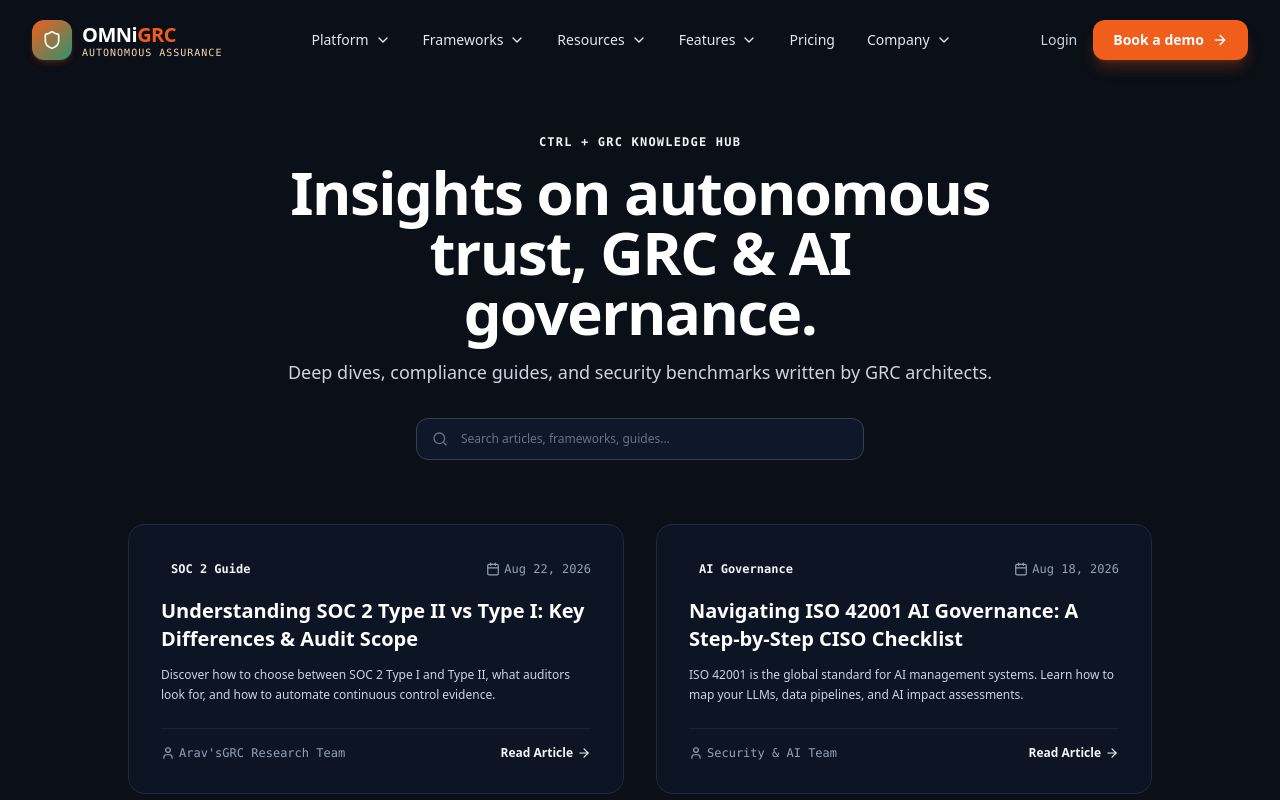
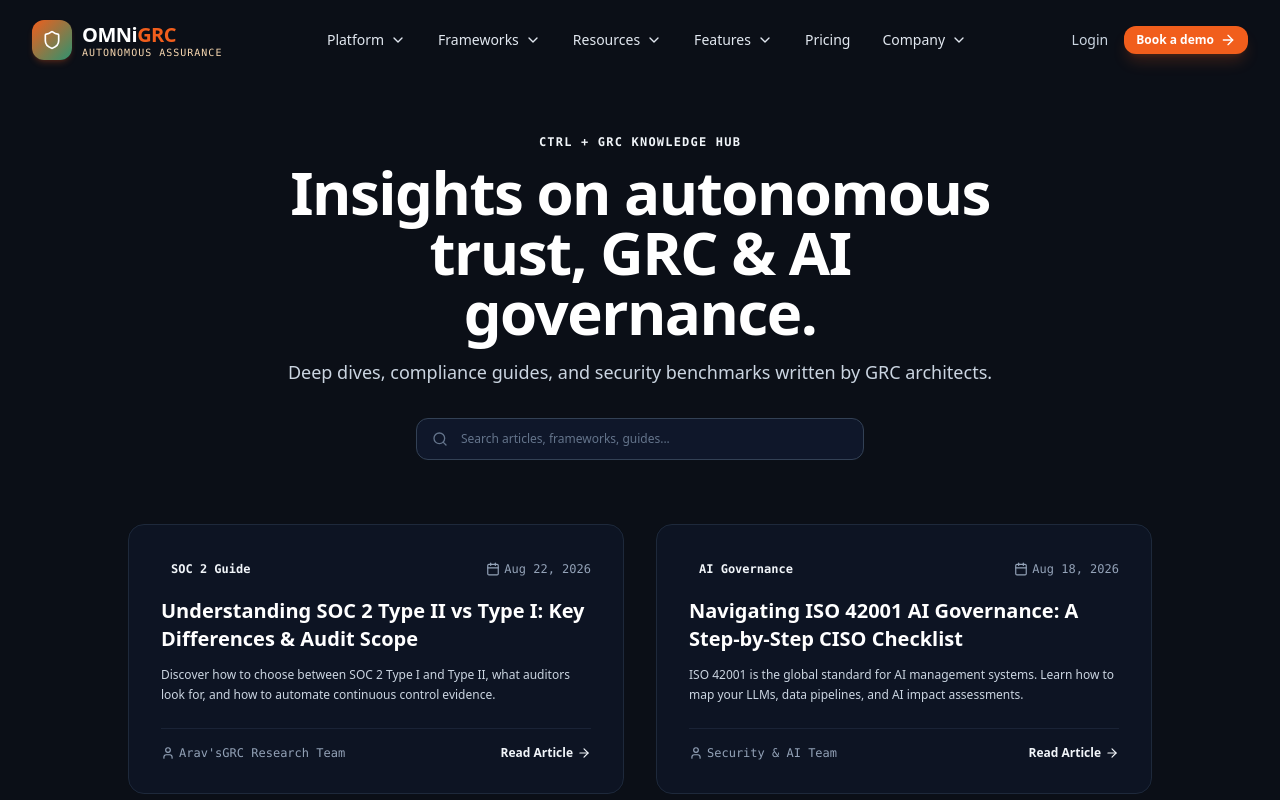
Before and after one commit to aravinnovationsgrc99/OMNiGRC_UI, a Next.js app: page /blog in a window 1280 px wide. Shown: the top 800 px of the page. Built offline with nearby package versions, Linux system fonts and the light colour scheme.

Commit message:
Added enterprise UI primitives system (Button, Badge, Card, Skeleton, EmptyState)

```diff
--- a/src/components/layout/Header.tsx
+++ b/src/components/layout/Header.tsx
@@ -16,6 +16,8 @@ import {
   BookOpen,
   Award,
 } from "lucide-react";
+import { Button } from "@/components/ui/Button";
+import { Badge } from "@/components/ui/Badge";
 
 export const Header: React.FC = () => {
   const [activeMenu, setActiveMenu] = useState<string | null>(null);
@@ -136,19 +138,18 @@ export const Header: React.FC = () => {
                     <div className="md:col-span-4 md:border-l border-slate-800 md:pl-6">
                       <div className="h-full rounded-xl bg-gradient-to-b from-brand-orange/20 to-slate-900/80 p-5 border border-brand-orange/30 flex flex-col justify-between">
                         <div>
-                          <div className="inline-flex items-center gap-1.5 px-2.5 py-1 rounded-full bg-brand-yellow/10 text-brand-yellow text-xs font-semibold mb-3">
-                            <Sparkles className="h-3.5 w-3.5 text-brand-yellow" /> Featured AI
-                          </div>
+                          <Badge variant="ai" icon={<Sparkles className="h-3 w-3" />} className="mb-3">
+                            Featured AI
+                          </Badge>
                           <h4 className="text-base font-bold text-white mb-1">Meet OMNiGRC AI</h4>
                           <p className="text-xs text-slate-300 leading-relaxed mb-4">
                             Autonomous evidence collection, auto-mapped controls, and real-time posture protection.
                           </p>
                         </div>
-                        <Link
-                          href="/get-a-demo"
-                          className="inline-flex items-center justify-center gap-2 text-xs font-semibold text-white bg-brand-orange hover:bg-brand-orange/80 px-4 py-2 rounded-lg transition-colors shadow-md shadow-brand-orange/20"
-                        >
-                          Explore Platform AI <ArrowRight className="h-3.5 w-3.5" />
+                        <Link href="/get-a-demo">
+                          <Button variant="primary" size="sm" className="w-full" rightIcon={<ArrowRight className="h-3.5 w-3.5" />}>
+                            Explore Platform AI
+                          </Button>
                         </Link>
                       </div>
                     </div>
@@ -345,13 +346,10 @@ export const Header: React.FC = () => {
             >
               Login
             </Link>
-            <Link
-              href="/get-a-demo"
-              className="relative group overflow-hidden rounded-xl bg-brand-orange px-4 sm:px-5 py-2.5 text-sm font-semibold text-white shadow-lg shadow-brand-orange/25 transition-all duration-300 hover:bg-brand-orange/90 hover:shadow-brand-orange/40 hover:scale-[1.03]"
-            >
-              <span className="relative z-10 flex items-center gap-2">
-                Book a demo <ArrowRight className="h-4 w-4 group-hover:translate-x-0.5 transition-transform" />
-              </span>
+            <Link href="/get-a-demo">
+              <Button variant="primary" size="sm" rightIcon={<ArrowRight className="h-4 w-4" />}>
+                Book a demo
+              </Button>
             </Link>
           </div>
 
@@ -438,19 +436,11 @@ export const Header: React.FC = () => {
               </Link>
             </div>
             <div className="pt-4 border-t border-slate-800 flex flex-col gap-3">
-              <Link
-                href="/get-a-demo"
-                onClick={() => setMobileMenuOpen(false)}
-                className="w-full text-center py-2.5 rounded-xl border border-slate-700 text-slate-200 font-semibold"
-              >
-                Login
+              <Link href="/get-a-demo" onClick={() => setMobileMenuOpen(false)}>
+                <Button variant="outline" className="w-full">Login</Button>
               </Link>
-              <Link
-                href="/get-a-demo"
-                onClick={() => setMobileMenuOpen(false)}
-                className="w-full text-center py-2.5 rounded-xl bg-brand-orange text-white font-semibold shadow-lg shadow-brand-orange/20"
-              >
-                Book a demo
+              <Link href="/get-a-demo" onClick={() => setMobileMenuOpen(false)}>
+                <Button variant="primary" className="w-full">Book a demo</Button>
               </Link>
             </div>
           </motion.div>
--- /dev/null
+++ b/src/components/ui/Badge.tsx
@@ -0,0 +1,49 @@
+"use client";
+
+import React from "react";
+import { cn } from "@/lib/utils";
+
+export interface BadgeProps extends React.HTMLAttributes<HTMLSpanElement> {
+  variant?: "success" | "warning" | "ai" | "peach" | "orange" | "neutral";
+  size?: "sm" | "md";
+  icon?: React.ReactNode;
+}
+
+export const Badge: React.FC<BadgeProps> = ({
+  children,
+  className,
+  variant = "success",
+  size = "sm",
+  icon,
+  ...props
+}) => {
+  const baseStyles =
+    "inline-flex items-center gap-1.5 font-mono font-semibold rounded-full border tracking-wide uppercase";
+
+  const variants = {
+    success:
+      "bg-brand-green/15 text-brand-green border-brand-green/30",
+    warning:
+      "bg-brand-gold/15 text-brand-gold border-brand-gold/30",
+    ai:
+      "bg-brand-yellow/15 text-brand-yellow border-brand-yellow/30",
+    peach:
+      "bg-brand-peach/15 text-brand-peach border-brand-peach/30",
+    orange:
+      "bg-brand-orange/15 text-brand-orange border-brand-orange/30",
+    neutral:
+      "bg-slate-800 text-slate-300 border-slate-700",
+  };
+
+  const sizes = {
+    sm: "text-[10px] px-2.5 py-0.5",
+    md: "text-xs px-3 py-1",
+  };
+
+  return (
+    <span className={cn(baseStyles, variants[variant], sizes[size], className)} {...props}>
+      {icon && <span className="shrink-0">{icon}</span>}
+      <span>{children}</span>
+    </span>
+  );
+};
--- /dev/null
+++ b/src/components/ui/Button.tsx
@@ -0,0 +1,65 @@
+"use client";
+
+import React from "react";
+import { cn } from "@/lib/utils";
+import { Loader2 } from "lucide-react";
+
+export interface ButtonProps extends React.ButtonHTMLAttributes<HTMLButtonElement> {
+  variant?: "primary" | "secondary" | "tertiary" | "destructive" | "outline";
+  size?: "sm" | "md" | "lg";
+  isLoading?: boolean;
+  leftIcon?: React.ReactNode;
+  rightIcon?: React.ReactNode;
+}
+
+export const Button: React.FC<ButtonProps> = ({
+  children,
+  className,
+  variant = "primary",
+  size = "md",
+  isLoading = false,
+  leftIcon,
+  rightIcon,
+  disabled,
+  ...props
+}) => {
+  const baseStyles =
+    "inline-flex items-center justify-center font-semibold rounded-xl transition-all duration-200 focus:outline-none focus:ring-2 focus:ring-offset-2 focus:ring-offset-[#0B0F17] disabled:opacity-50 disabled:cursor-not-allowed active:scale-[0.98]";
+
+  const variants = {
+    primary:
+      "bg-brand-orange text-white hover:bg-brand-orange/90 shadow-lg shadow-brand-orange/20 focus:ring-brand-orange",
+    secondary:
+      "bg-slate-900 border border-brand-green/40 text-brand-green hover:bg-brand-green/10 hover:border-brand-green focus:ring-brand-green",
+    outline:
+      "bg-slate-900/60 border border-slate-700 text-slate-200 hover:bg-slate-800 hover:border-brand-orange/40 hover:text-white focus:ring-brand-orange",
+    tertiary:
+      "bg-transparent text-slate-300 hover:text-white hover:bg-slate-800/60 focus:ring-slate-600",
+    destructive:
+      "bg-red-600 text-white hover:bg-red-700 shadow-md shadow-red-600/20 focus:ring-red-500",
+  };
+
+  const sizes = {
+    sm: "text-xs px-3 py-1.5 gap-1.5",
+    md: "text-xs sm:text-sm px-4 py-2.5 gap-2",
+    lg: "text-sm sm:text-base px-6 py-3.5 gap-2.5",
+  };
+
+  return (
+    <button
+      className={cn(baseStyles, variants[variant], sizes[size], className)}
+      disabled={disabled || isLoading}
+      {...props}
+    >
+      {isLoading ? (
+        <Loader2 className="h-4 w-4 animate-spin shrink-0" />
+      ) : (
+        <>
+          {leftIcon && <span className="shrink-0">{leftIcon}</span>}
+          <span>{children}</span>
+          {rightIcon && <span className="shrink-0">{rightIcon}</span>}
+        </>
+      )}
+    </button>
+  );
+};
--- /dev/null
+++ b/src/components/ui/Card.tsx
@@ -0,0 +1,30 @@
+"use client";
+
+import React from "react";
+import { cn } from "@/lib/utils";
+
+interface CardProps extends React.HTMLAttributes<HTMLDivElement> {
+  children: React.ReactNode;
+  className?: string;
+  hoverable?: boolean;
+}
+
+export const Card: React.FC<CardProps> = ({
+  children,
+  className,
+  hoverable = true,
+  ...props
+}) => {
+  return (
+    <div
+      className={cn(
+        "rounded-2xl border border-slate-800/90 bg-slate-900/80 backdrop-blur-md p-6 sm:p-8 transition-all duration-300 w-full max-w-full",
+        hoverable && "hover:border-brand-orange/40 hover:bg-slate-900 hover:shadow-xl hover:shadow-brand-orange/5",
+        className
+      )}
+      {...props}
+    >
+      {children}
+    </div>
+  );
+};
--- /dev/null
+++ b/src/components/ui/EmptyState.tsx
@@ -0,0 +1,41 @@
+"use client";
+
+import React from "react";
+import { cn } from "@/lib/utils";
+import { ShieldAlert } from "lucide-react";
+import { Button } from "./Button";
+
+interface EmptyStateProps {
+  icon?: React.ReactNode;
+  title: string;
+  description: string;
+  actionText?: string;
+  onAction?: () => void;
+  className?: string;
+}
+
+export const EmptyState: React.FC<EmptyStateProps> = ({
+  icon = <ShieldAlert className="h-10 w-10 text-brand-orange" />,
+  title,
+  description,
+  actionText,
+  onAction,
+  className,
+}) => {
+  return (
+    <div className={cn("flex flex-col items-center justify-center p-8 sm:p-12 text-center rounded-2xl border border-slate-800 bg-slate-900/60 backdrop-blur-md", className)}>
+      <div className="p-4 rounded-2xl bg-brand-orange/10 border border-brand-orange/20 mb-4">
+        {icon}
+      </div>
+      <h3 className="text-lg font-bold text-white mb-2">{title}</h3>
+      <p className="text-xs sm:text-sm text-slate-400 max-w-sm mx-auto leading-relaxed mb-6">
+        {description}
+      </p>
+      {actionText && (
+        <Button variant="primary" size="sm" onClick={onAction}>
+          {actionText}
+        </Button>
+      )}
+    </div>
+  );
+};
--- /dev/null
+++ b/src/components/ui/Skeleton.tsx
@@ -0,0 +1,16 @@
+"use client";
+
+import React from "react";
+import { cn } from "@/lib/utils";
+
+export const Skeleton: React.FC<React.HTMLAttributes<HTMLDivElement>> = ({
+  className,
+  ...props
+}) => {
+  return (
+    <div
+      className={cn("animate-pulse rounded-xl bg-slate-800/60 border border-slate-800", className)}
+      {...props}
+    />
+  );
+};
```
